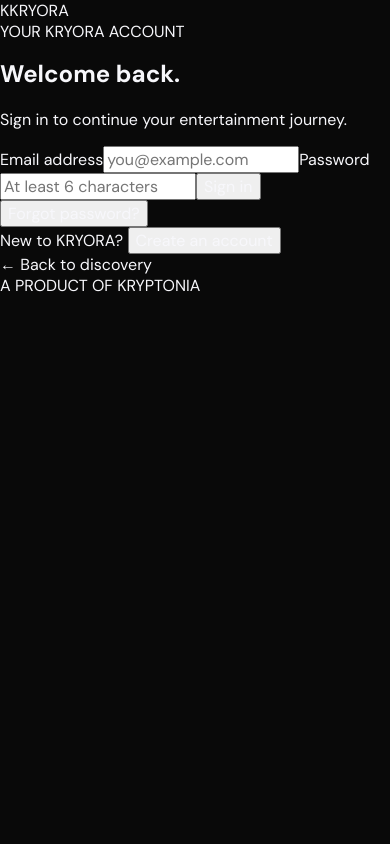
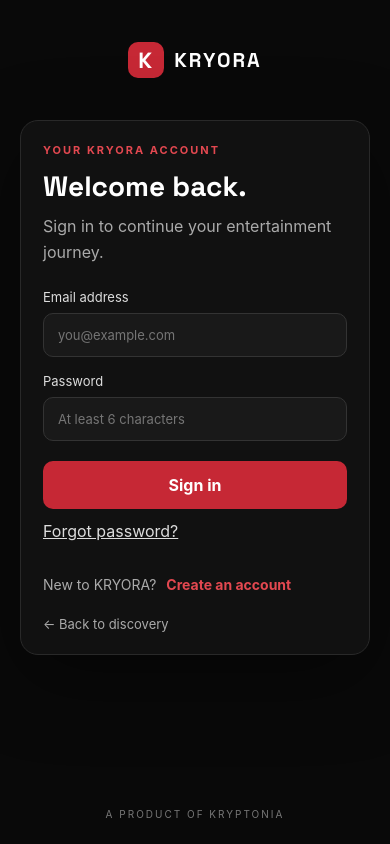
Before and after one commit to OffcialKryptonia/KRYORA, a Next.js app: page /auth in a window 390 px wide. Built offline with nearby package versions, Linux system fonts and the light colour scheme; no server answers.

Commit message:
Add responsive KRYORA authentication styling

```diff
--- a/src/styles.css
+++ b/src/styles.css
@@ -195,3 +195,27 @@ h1, h2, p { margin-top: 0; }
 .anime-note { padding:12px; border-radius:8px; background:rgba(139,112,255,.08); color:#B8A0A2; font-size:10px; line-height:1.6; }
 @media(max-width:1050px) { .poster-grid { grid-template-columns:repeat(4,minmax(0,1fr)); } .catalogue-rail,.search-results-section { padding-left:5%; padding-right:5%; } }
 @media(max-width:700px) { .poster-grid { grid-template-columns:repeat(3,minmax(0,1fr)); gap:16px 10px; } .catalogue-rail,.search-results-section { padding:32px 5% 8px; } .catalogue-status,.catalogue-error,.empty-state { margin:22px 5%; } .detail-backdrop { padding:8px; }.detail-modal { max-height:94vh; }.detail-body { padding:22px 17px; }.detail-backdrop-image { height:150px; }.detail-body h2 { font-size:24px; }.episode-thumb { width:82px; height:50px; } }
+
+/* KRYORA account/auth screens */
+.profile-button { display:inline-flex; text-decoration:none; align-items:center; justify-content:center; }
+.kryora-auth { min-height:100vh; background:#090909; color:#fff; padding:30px 20px 24px; display:flex; flex-direction:column; align-items:center; font-family:Inter,'DM Sans',sans-serif; }
+.auth-brand { display:flex; align-items:center; gap:10px; color:#fff; text-decoration:none; font:700 20px 'Space Grotesk',sans-serif; letter-spacing:2px; margin:12px auto 42px; }
+.auth-mark { width:36px;height:36px;border-radius:10px;background:#c62835;display:grid;place-items:center;font-size:22px;font-weight:800; }
+.auth-card { width:min(100%,440px); border:1px solid #292929; border-radius:18px; background:#111; padding:clamp(22px,5vw,38px); box-shadow:0 24px 80px #0006; }
+.auth-eyebrow { color:#e34850;font-size:11px;font-weight:700;letter-spacing:2px; }
+.auth-card h1 { font:700 clamp(28px,5vw,36px) 'Space Grotesk',sans-serif; margin:10px 0; }
+.auth-sub { color:#aaa; line-height:1.6; margin:0 0 24px; }
+.auth-form { display:grid; gap:16px; margin-top:22px; }
+.auth-form label { display:grid; gap:8px; font-size:13px; color:#ddd; }
+.auth-form input,.auth-form textarea { width:100%; color:#fff; background:#191919; border:1px solid #333; border-radius:10px; padding:13px 14px; outline:none; font:inherit; }
+.auth-form input:focus,.auth-form textarea:focus { border-color:#c62835; box-shadow:0 0 0 2px #c6283525; }
+.auth-submit { border:0;border-radius:10px;background:#c62835;color:white;padding:14px;font-weight:700;cursor:pointer;margin-top:4px; }
+.auth-submit:disabled { opacity:.5;cursor:not-allowed; }
+.auth-forgot,.auth-logout { background:none;border:0;color:#ddd;text-decoration:underline;cursor:pointer;padding:12px 0; }
+.auth-switch { color:#aaa;font-size:14px;margin-top:22px; }
+.auth-switch button { border:0;background:none;color:#e34850;font-weight:700;cursor:pointer; }
+.auth-back { display:block;color:#aaa;text-decoration:none;margin-top:22px;font-size:13px; }
+.auth-message { border:1px solid #493235;background:#201719;border-radius:10px;color:#ddd;padding:12px;margin-top:16px;line-height:1.5;font-size:13px;overflow-wrap:anywhere; }
+.auth-message code { color:#ff9da3; }
+.auth-footer { margin-top:auto;padding-top:36px;color:#777;font-size:10px;letter-spacing:2px; }
+.account-card { margin-bottom:30px; }
```
